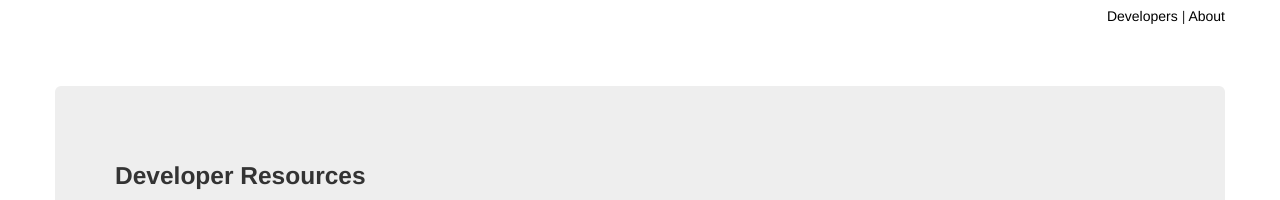
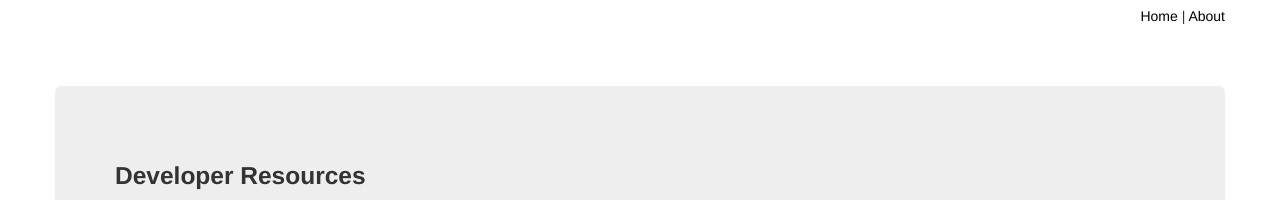
Before and after one commit to gbinal/EM-API, a Jekyll site: the page built from developers.html, in a window 1280 px wide. Shown: the top 200 px of the page. Built offline with Jekyll 4.4.1, drawn with Linux system fonts in a browser that asks for light colours; nearby versions of some CDN libraries.

Commit message:
Update developers.html

```diff
--- a/developers.html
+++ b/developers.html
@@ -3,7 +3,7 @@ layout: default
 ---
 
 <div style="text-align: right;">
-<a href="http://doesgrayloveerie.com/developers"><font color="000000">Developers</font></a> | <a href="http://doesgrayloveerie.com/about"><font color="000000">About</font></a>
+<a href="http://doesgrayloveerie.com/"><font color="000000">Home</font></a> | <a href="http://doesgrayloveerie.com/about"><font color="000000">About</font></a>
 </div>
 
 <div style="margin: 60px auto;" class="hero-unit">
```
